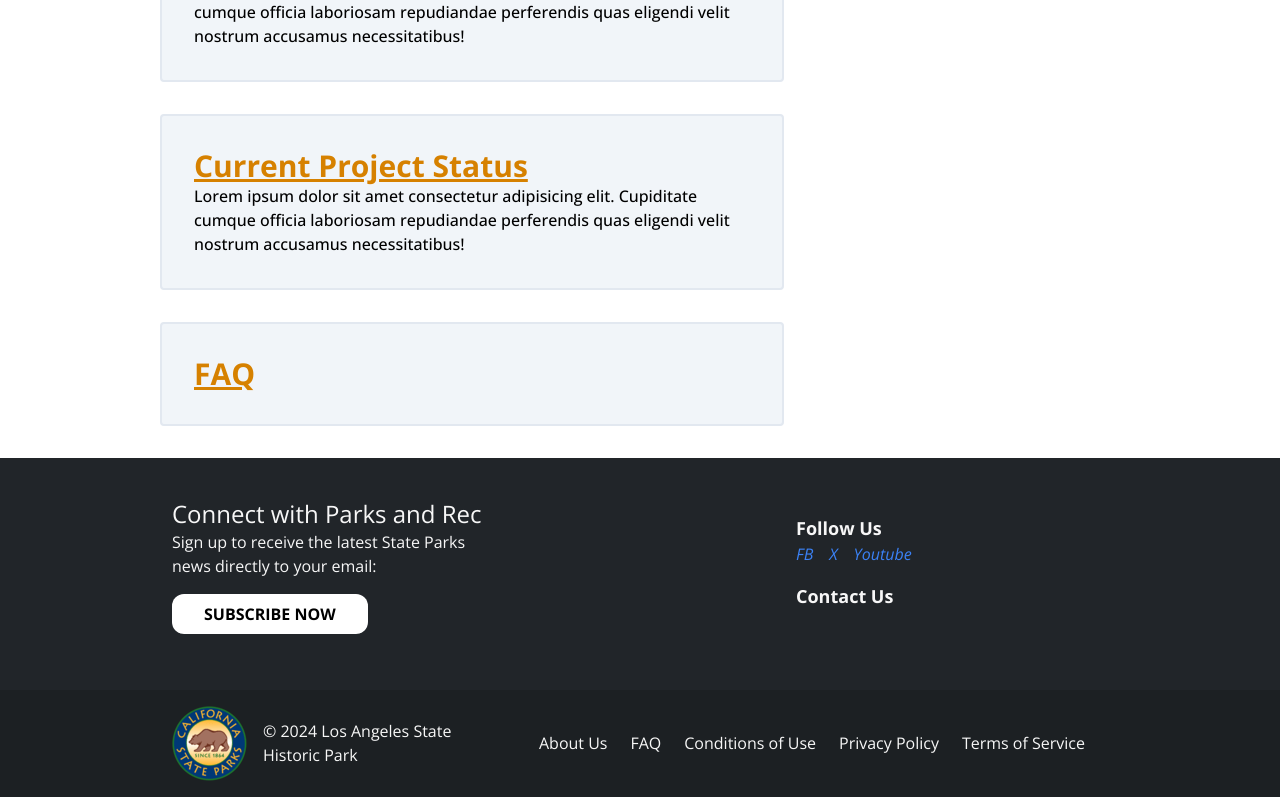
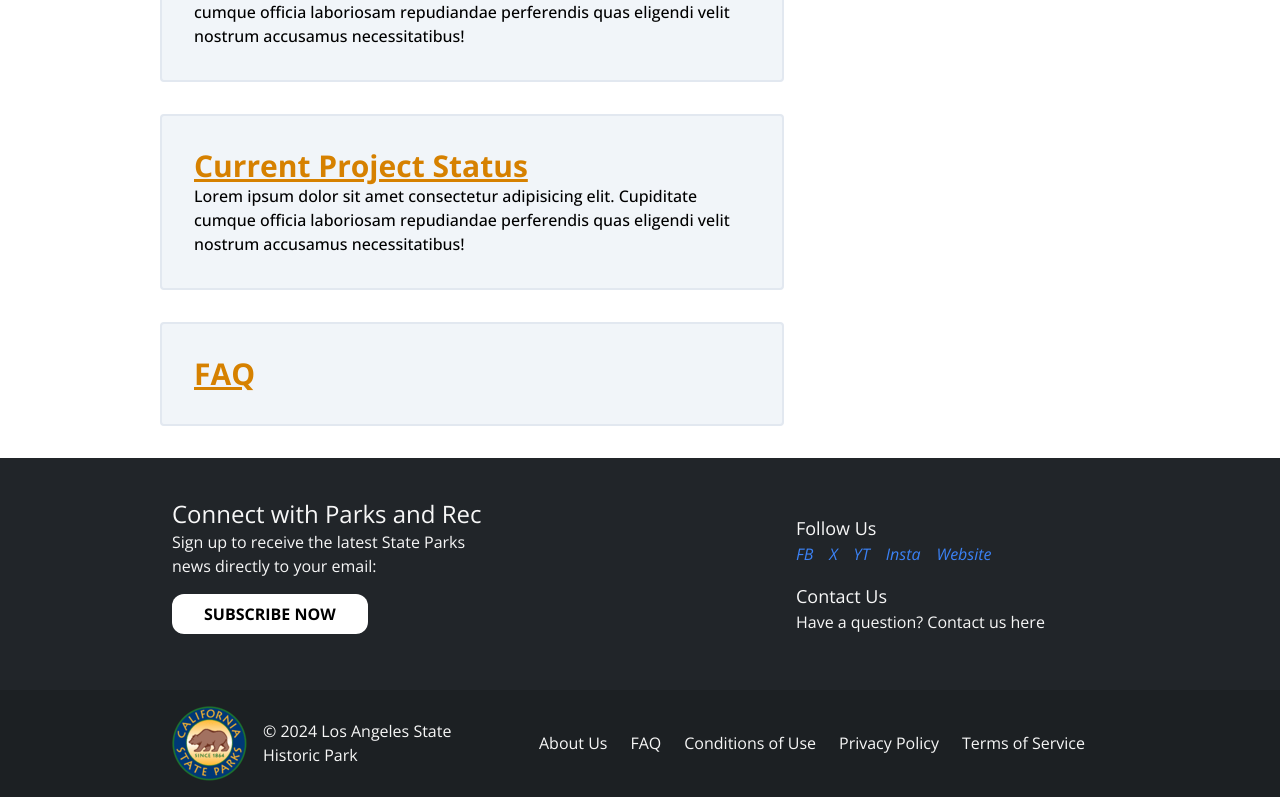
Before and after one commit to AECOMVizStudio/la_art, a React (Vite) app: page / in a window 1280 px wide. Shown: the part 1146-1943 px from the top of the page. Built offline with nearby package versions, Linux system fonts and the light colour scheme.

Commit message:
updated some placeholder content

```diff
--- a/src/components/MainContent.tsx
+++ b/src/components/MainContent.tsx
@@ -14,8 +14,9 @@ const relatedPages = [
 const followLinks ={
     facebook: "https://www.facebook.com",
     twitter: "https://www.twitter.com",
+    youtube: "https://www.youtube.com",
     instagram: "https://www.instagram.com",
-    mailer: "https://www.mailer.com",
+    wordpress: "https://www.parks.ca.gov/Programs",
 }
 
 
--- a/src/components/children/Connections.tsx
+++ b/src/components/children/Connections.tsx
@@ -2,8 +2,9 @@ interface ConnectionsProps {
     followLinks: {
       facebook: string;
       twitter: string;
+      youtube: string;
       instagram: string;
-      mailer: string;
+      wordpress: string;
     };
   }
 
@@ -12,32 +13,43 @@ function Connections({ followLinks }: ConnectionsProps) {
     <div className="bg-dark-grey text-light-grey px-4 py-10 flex flex-col md:flex-row justify-around">
       <div className="flex flex-col w-full md:w-1/4">
 
-      <h3 className="text-2xl font">Connect with Parks and Rec</h3>
+      <h3 className="text-2xl font-normal">Connect with Parks and Rec</h3>
       <p>Sign up to receive the latest State Parks news directly to your email:</p>
 
       <button className="bg-white text-black font-bold rounded-xl px-8 py-2 my-4 max-w-fit uppercase">Subscribe Now</button>
       </div>
 
       <div className="flex flex-col w-full md:w-1/4">
-        <h3 className="text-lg font-bold mt-4">Follow Us</h3>
+        <h3 className="text-lg font-normal mt-4">Follow Us</h3>
           <ul className="flex space-x-4">
             <li>
               <a href={followLinks.facebook} target="_blank" rel="noopener noreferrer">
-                <i className="fab fa-facebook-f text-blue-500">FB</i>
+                <i className=" text-blue-500">FB</i>
               </a>
             </li>
             <li>
               <a href={followLinks.twitter} target="_blank" rel="noopener noreferrer">
-                <i className="fab fa-twitter text-blue-500">X</i>
+                <i className="text-blue-500">X</i>
+              </a>
+            </li>
+            <li>
+              <a href={followLinks.youtube} target="_blank" rel="noopener noreferrer">
+                <i className="text-blue-500">YT</i>
               </a>
             </li>
             <li>
               <a href={followLinks.instagram} target="_blank" rel="noopener noreferrer">
-                <i className="fab fa-instagram text-blue-500">Youtube</i>
+                <i className=" text-blue-500">Insta</i>
+              </a>
+            </li>
+            <li>
+              <a href={followLinks.wordpress} target="_blank" rel="noopener noreferrer">
+                <i className="text-blue-500">Website</i>
               </a>
             </li>
           </ul>
-          <h3 className="text-lg font-bold mt-4">Contact Us</h3>
+          <h3 className="text-lg font-normal mt-4">Contact Us</h3>
+          <p className="">Have a question? Contact us here</p>
       </div>
 
 
```
